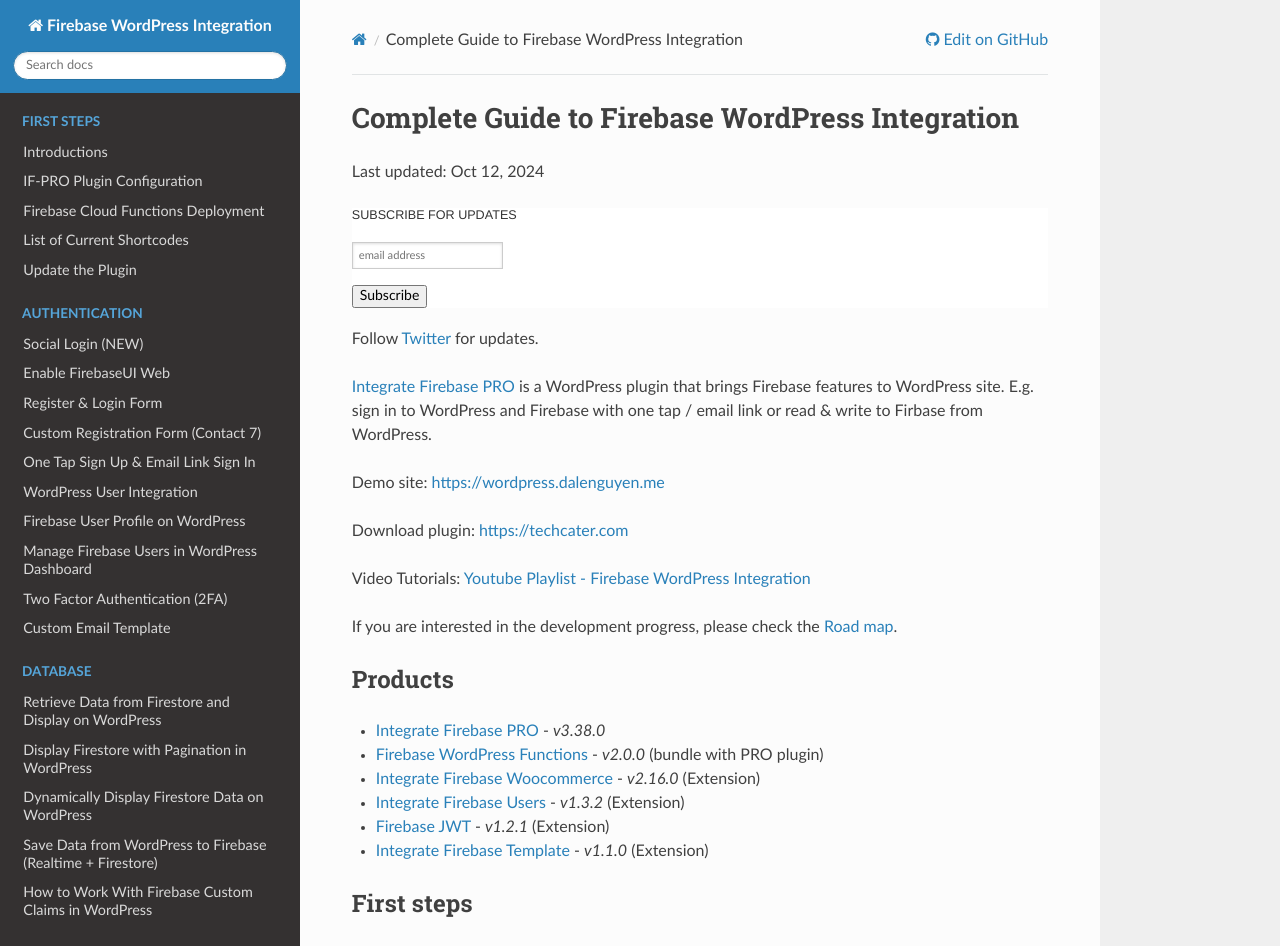
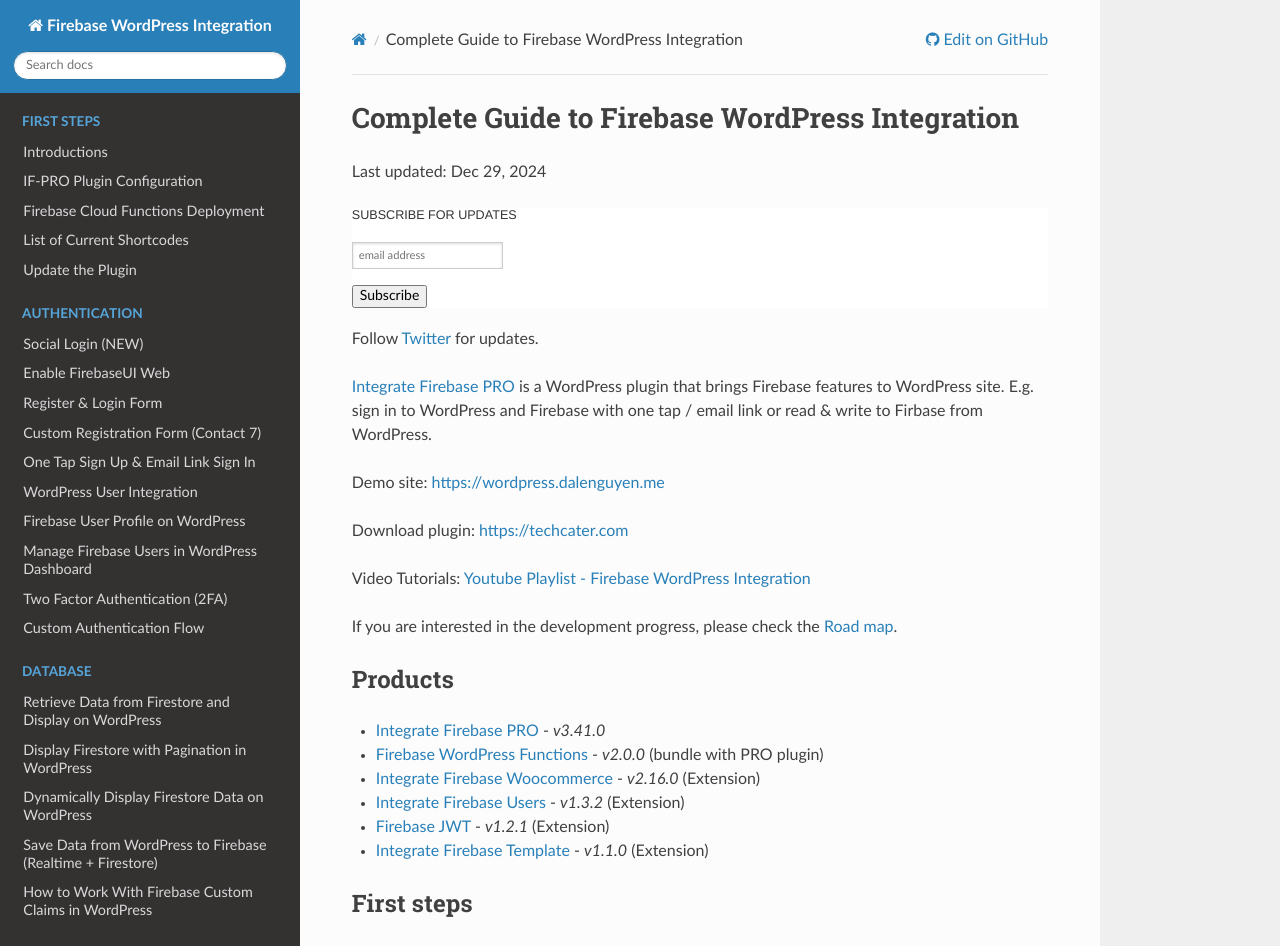
Before and after one commit to dalenguyen/firebase-wordpress-docs, a Sphinx documentation site: the page built from docs/index.rst, in a window 1280 px wide and 1400 px high. Shown: the top 946 px of the window. Built offline with Sphinx 7.4.7 and the Read the Docs theme 3.1.0, drawn with Linux system fonts in a browser that asks for light colours; comment, search, counter and statistics services are not loaded; some of the changed text lies outside the part shown.

```diff
--- a/docs/auth/new-social-login.rst
+++ b/docs/auth/new-social-login.rst
@@ -11,6 +11,7 @@ What you need to do is add this shortcode to any page, then you will have a comp
 
 - redirect (optional): redirect to a page after signing in or signing up
 - send_email_confirmation (optional): verify email after signing up
+- email_verify_landing_page (optional): redirect to a page after registering. Must use with send_email_confirmation flag
 - skip_default_email (optional): skip sending default email in case you want to implement your own email server
 - forgot_password_link (optional): lead users to another page if they want to reset their password
 - default_login_form (optional): whether you want to show Sign In or Sign Up form first
@@ -22,6 +23,7 @@ What you need to do is add this shortcode to any page, then you will have a comp
    [firebase_auth
         redirect="/"
         send_email_confirmation="true"
+        email_verify_landing_page="/verify-email"
         skip_default_email="false"
         forgot_password_link="/forgot-my-password"
         forgot_password_landing_page="/login"
--- a/docs/auth/register-login-form.rst
+++ b/docs/auth/register-login-form.rst
@@ -36,6 +36,8 @@ With this form, you can customize the registration form that will save extra fie
     If you want to send a verification email after user registers, you can add this option: send_email_confirmation=true
     Remember that if user doesn't verify their email, they won't be allowed to login next time.
 
+    If you want to send user to a custom page after they register, you can add this option: email_verify_landing_page='/verify-email'. This option must be used with send_email_confirmation=true.
+
 Logout Option
 ----------------------------------
 
--- a/docs/index.rst
+++ b/docs/index.rst
@@ -4,7 +4,7 @@ Complete Guide to Firebase WordPress Integration
 .. meta::
    :description lang=en: Guide on how to integrate Firebase to WordPress.
 
-Last updated: Oct 12, 2024
+Last updated: Dec 29, 2024
 
 .. raw:: html
 
@@ -49,7 +49,7 @@ If you are interested in the development progress, please check the `Road map <h
 Products
 -----------
 
-- `Integrate Firebase PRO <https://techcater.com/>`_ - `v3.38.0`
+- `Integrate Firebase PRO <https://techcater.com/>`_ - `v3.41.0`
 - `Firebase WordPress Functions <https://firebase-wordpress-docs.readthedocs.io/en/latest/intro/cloud-functions-deployment.html>`_ - `v2.0.0` (bundle with PRO plugin)
 - `Integrate Firebase Woocommerce <https://firebase-wordpress-docs.readthedocs.io/en/latest/extensions/woocommerce.html>`_ - `v2.16.0` (Extension)
 - `Integrate Firebase Users <https://firebase-wordpress-docs.readthedocs.io/en/latest/extensions/firebase-users.html>`_ - `v1.3.2` (Extension)
@@ -92,7 +92,7 @@ Even though the plugin allows Firebase users to log in to WordPress at the same
 * :doc:`/auth/firebase-user-profile`
 * :doc:`/auth/firebase-users-managment`
 * :doc:`/auth/2fa`
-* :doc:`/auth/custom-email-template`
+* :doc:`/auth/custom-authentication-flow`
 
 .. toctree::
    :maxdepth: 2
@@ -108,7 +108,7 @@ Even though the plugin allows Firebase users to log in to WordPress at the same
    /auth/firebase-user-profile
    /auth/firebase-users-managment
    /auth/2fa
-   /auth/custom-email-template
+   /auth/custom-authentication-flow
 
 Database
 -----------
```
Also changed, not shown: docs/auth/custom-authentication-flow.rst (added, +87 -0 lines), docs/auth/custom-email-template.rst (deleted, +0 -40 lines).
